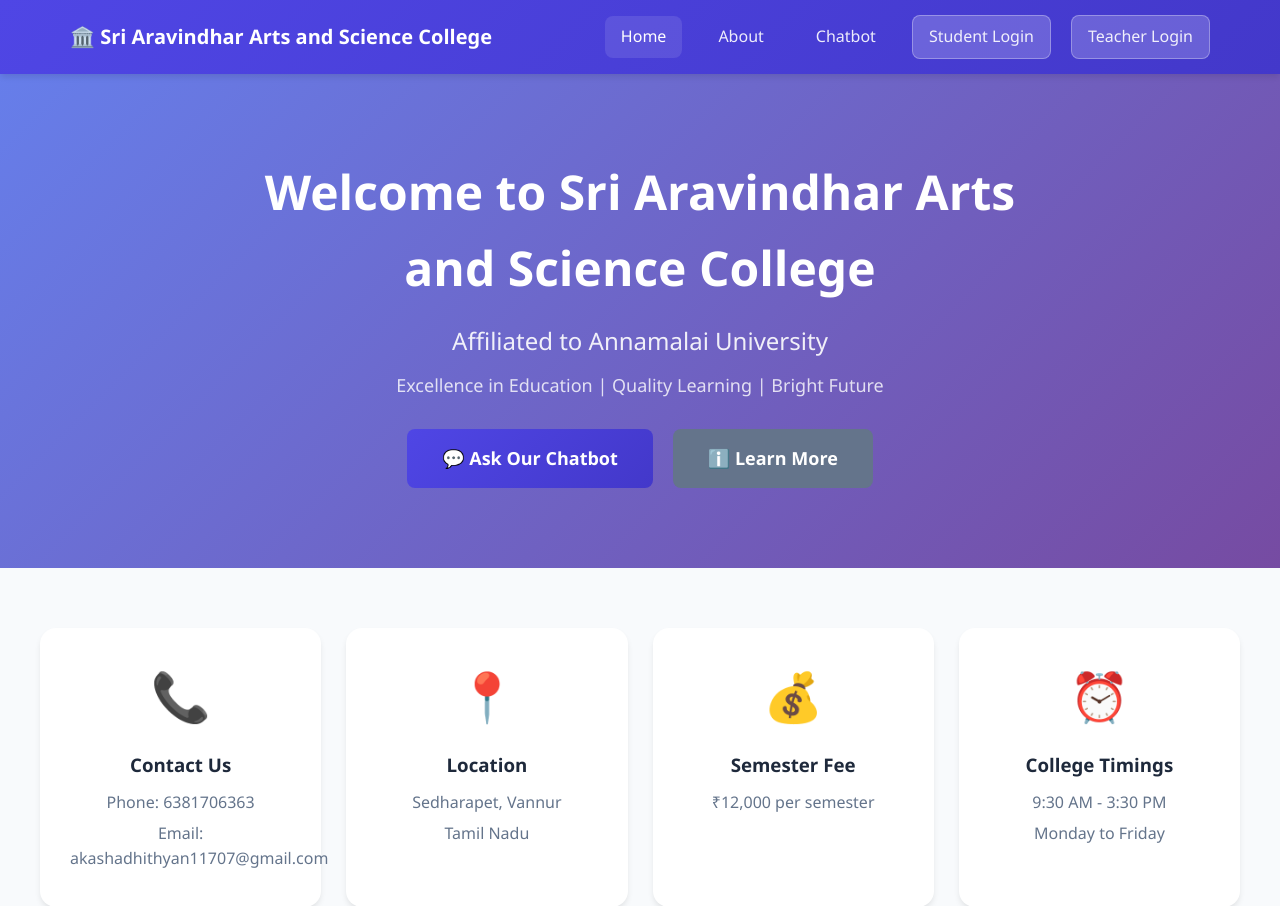
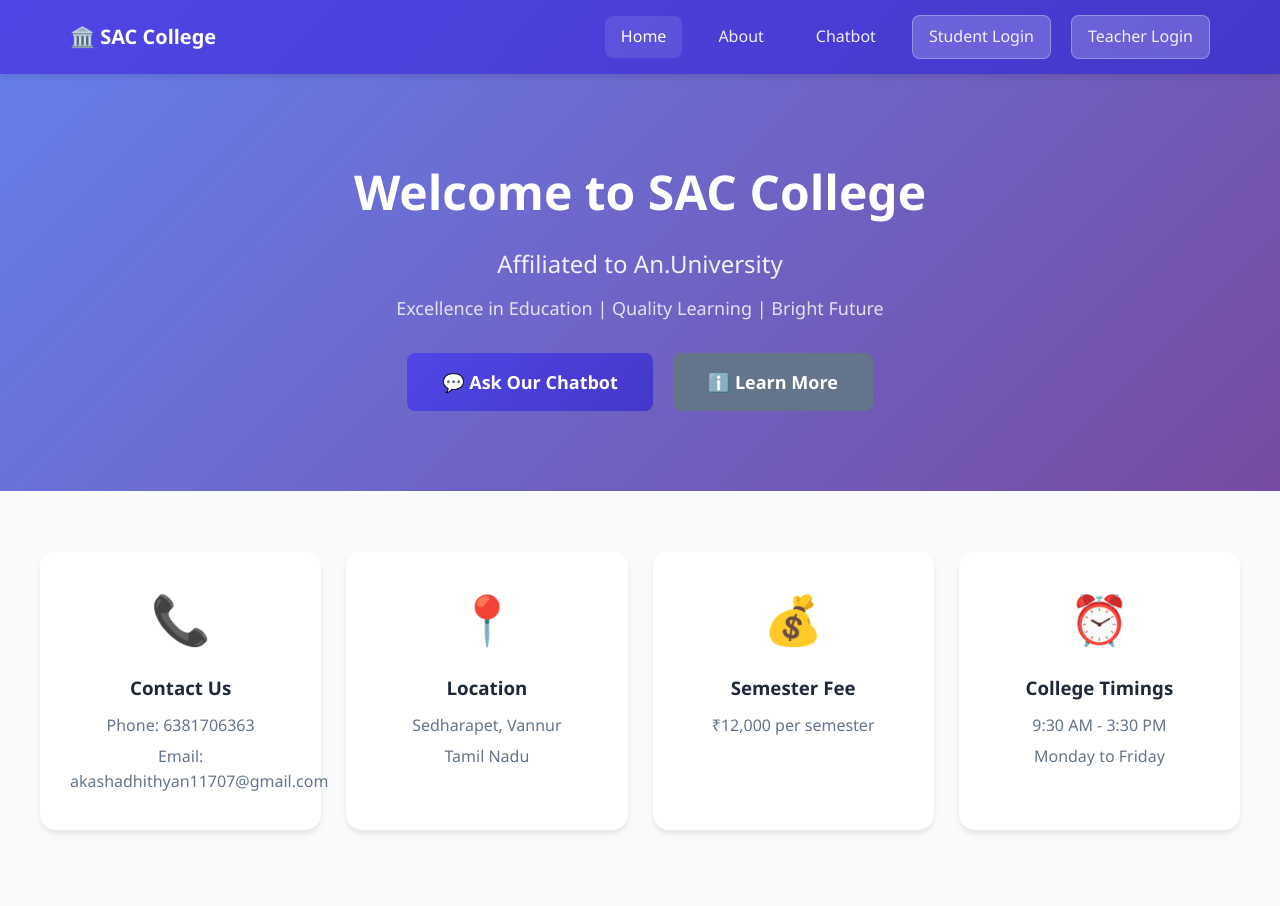
Before and after one commit to akashadhithyan11707-web/collage-chatbot, a Flask app: page / in a window 1280 px wide. Shown: the top 906 px of the page. Run offline with Flask 3, Linux system fonts and the light colour scheme.

Commit message:
added changes

```diff
--- a/templates/about.html
+++ b/templates/about.html
@@ -69,8 +69,8 @@
         <!-- About Content -->
         <div class="about-container">
             <div class="about-hero">
-                <h1>Sri Aravindhar Arts and Science College</h1>
-                <p class="about-subtitle">Affiliated to Annamalai University</p>
+                <h1>SAC College</h1>
+                <p class="about-subtitle">Affiliated to An.University</p>
             </div>
 
             <div class="about-content">
--- a/templates/chatbot.html
+++ b/templates/chatbot.html
@@ -12,7 +12,7 @@
     <nav class="landing-nav">
         <div class="nav-container">
             <div class="nav-logo">
-                <h2>🏛️ Sri Aravindhar Arts and Science College</h2>
+                <h2>🏛️ SAC College</h2>
             </div>
             <div class="nav-links">
                 <a href="{{ url_for('index') }}" class="nav-link">Home</a>
@@ -63,7 +63,7 @@
         <!-- Chatbot Content -->
         <div class="chatbot-container">
             <div class="chatbot-header">
-                <h2>💬 Sri Aravindhar Arts and Science College Chatbot</h2>
+                <h2>💬 SAC College Chatbot</h2>
                 <p>Ask me about courses, fees (₹12,000/semester), admissions, timings (9:30 AM - 3:30 PM), and contact information</p>
             </div>
 
--- a/templates/index.html
+++ b/templates/index.html
@@ -3,7 +3,7 @@
 <head>
     <meta charset="UTF-8">
     <meta name="viewport" content="width=device-width, initial-scale=1.0">
-    <title>Sri Aravindhar Arts and Science College</title>
+    <title>SAC College</title>
     <link rel="stylesheet" href="{{ url_for('static', filename='css/style.css') }}">
 </head>
 <body class="landing-page">
@@ -11,7 +11,7 @@
     <nav class="landing-nav">
         <div class="nav-container">
             <div class="nav-logo">
-                <h1>🏛️ Sri Aravindhar Arts and Science College</h1>
+                <h1>🏛️ SAC College</h1>
             </div>
             <div class="nav-links">
                 <a href="{{ url_for('index') }}" class="nav-link active">Home</a>
@@ -26,8 +26,8 @@
     <!-- Hero Section -->
     <section class="hero-section">
         <div class="hero-content">
-            <h1 class="hero-title">Welcome to Sri Aravindhar Arts and Science College</h1>
-            <p class="hero-subtitle">Affiliated to Annamalai University</p>
+            <h1 class="hero-title">Welcome to SAC College</h1>
+            <p class="hero-subtitle">Affiliated to An.University</p>
             <p class="hero-description">Excellence in Education | Quality Learning | Bright Future</p>
             <div class="hero-buttons">
                 <a href="{{ url_for('chatbot') }}" class="btn btn-primary btn-large">💬 Ask Our Chatbot</a>
@@ -117,7 +117,7 @@
                 <div class="feature-item">
                     <div class="feature-icon">🎓</div>
                     <h3>Quality Education</h3>
-                    <p>Affiliated to Annamalai University with experienced faculty</p>
+                    <p>Affiliated to An.University with experienced faculty</p>
                 </div>
                 <div class="feature-item">
                     <div class="feature-icon">📖</div>
@@ -142,7 +142,7 @@
     <section class="cta-section">
         <div class="container">
             <h2>Ready to Start Your Journey?</h2>
-            <p>Join Sri Aravindhar Arts and Science College today!</p>
+            <p>Join SAC College today!</p>
             <div class="cta-buttons">
                 <a href="{{ url_for('student_login') }}" class="btn btn-primary btn-large">Student Login</a>
                 <a href="{{ url_for('chatbot') }}" class="btn btn-secondary btn-large">Ask Questions</a>
@@ -153,8 +153,8 @@
     <!-- Footer -->
     <footer class="landing-footer">
         <div class="container">
-            <p>&copy; 2024 Sri Aravindhar Arts and Science College. All rights reserved.</p>
-            <p>Affiliated to Annamalai University | Sedharapet, Vannur, Tamil Nadu</p>
+            <p>&copy; 2024 SAC College. All rights reserved.</p>
+            <p>Affiliated to An.University | Sedharapet, Vannur, Tamil Nadu</p>
         </div>
     </footer>
 
```
